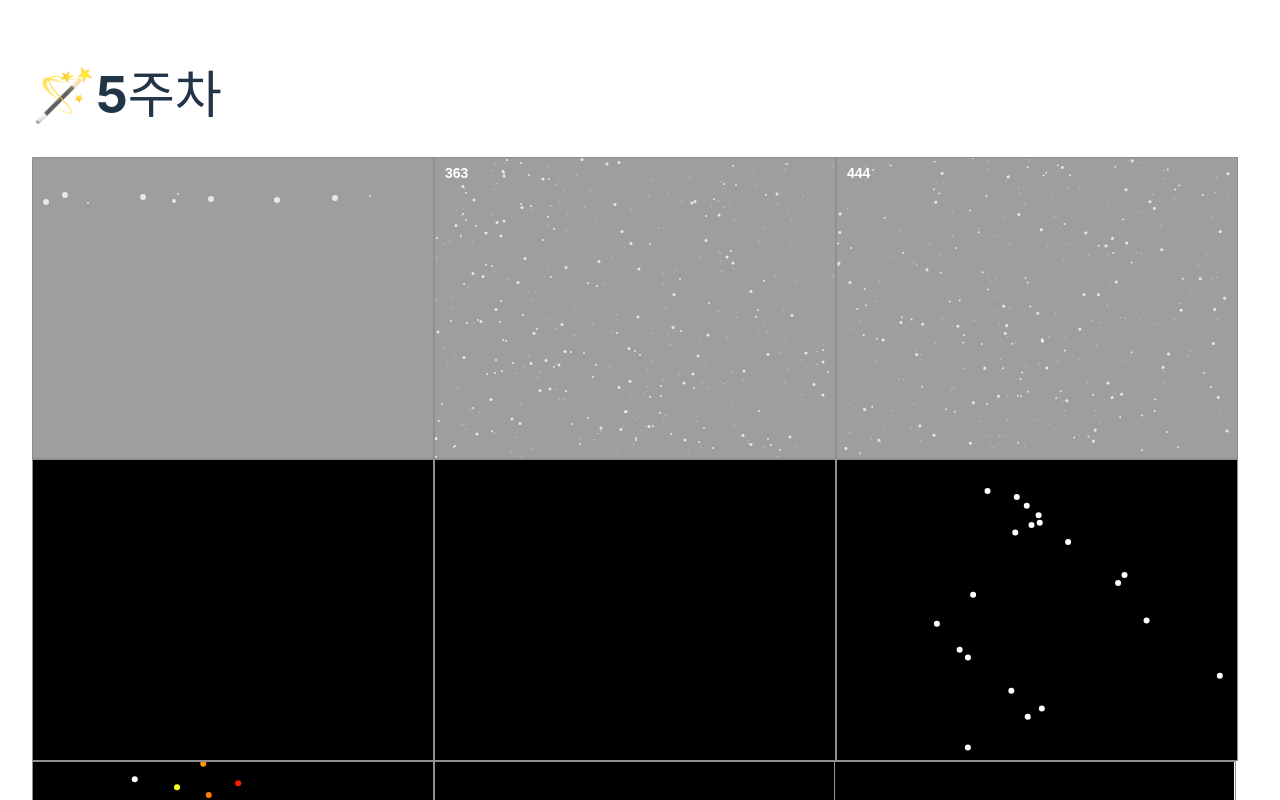
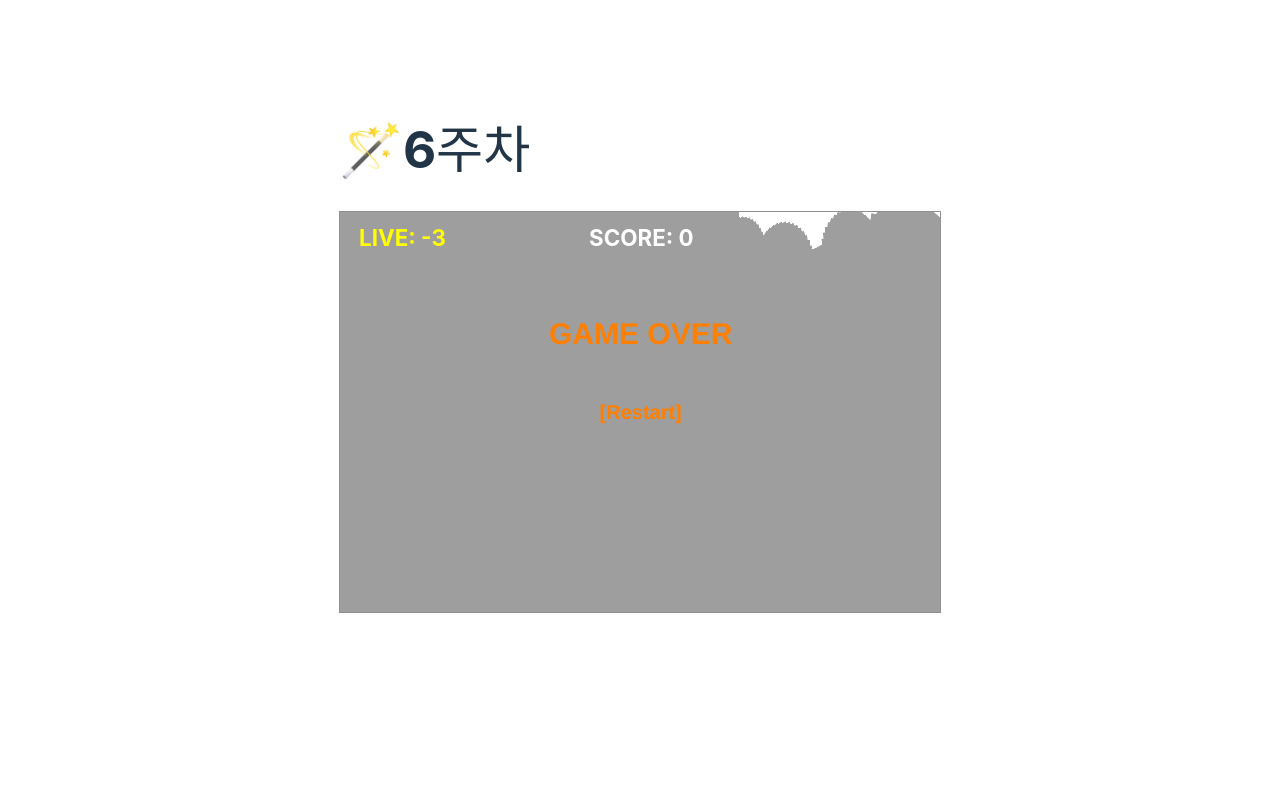
Before and after one commit to ksr0222/newCanvas, a React (Vite) app in the folder new-canvas/: page / in a window 1280 px wide. Shown: the top 800 px of the page. Built offline with nearby package versions, Linux system fonts and the light colour scheme; grey boxes are pictures that could not be loaded.

Commit message:
작업중

```diff
--- a/new-canvas/src/App.css
+++ b/new-canvas/src/App.css
@@ -112,13 +112,14 @@ h1 {
   font-family: Helvetica, sans-serif;
   font-size: 30px;
   cursor: default;
-  display: none;
+  font-weight: 600;
+  /* display: none; */
 }
 .game-over span {
   font-size: 20px;
   cursor: pointer;
   position: relative;
-  left: 50px;
+  /* left: 50px; */
 }
 .game-over span:hover {
   color: #ffd700;
--- a/new-canvas/src/App.tsx
+++ b/new-canvas/src/App.tsx
@@ -27,16 +27,16 @@ import "./App.css";
 // import DrawSquareObject from "./canvas/week4/DrawSquareObject";
 // import DrawImageObject from "./canvas/week4/DrawImageObject";
 // import ShootingCollisionCheck from "./canvas/week4/ShootingCollisionCheck";
-import Snowflake from "./canvas/week5/Snowflake";
-import RealSnowflake from "./canvas/week5/RealSnowflake";
-import WindSnowflake from "./canvas/week5/WindSnowflake";
-import Particles from "./canvas/week5/Particles";
-import SplashParticles from "./canvas/week5/SplashParticles";
-import SeveralParticles from "./canvas/week5/SeveralParticles";
-import GradientParticles from "./canvas/week5/GradientParticles";
-import AudioSpectrum from "./canvas/week5/AudioSpectrum";
-import AudioSpectrumBar from "./canvas/week5/AudioSpectrumBar";
-import GradientAudioSpectrumBar from "./canvas/week5/GradientAudioSpectrumBar";
+// import Snowflake from "./canvas/week5/Snowflake";
+// import RealSnowflake from "./canvas/week5/RealSnowflake";
+// import WindSnowflake from "./canvas/week5/WindSnowflake";
+// import Particles from "./canvas/week5/Particles";
+// import SplashParticles from "./canvas/week5/SplashParticles";
+// import SeveralParticles from "./canvas/week5/SeveralParticles";
+// import GradientParticles from "./canvas/week5/GradientParticles";
+// import AudioSpectrum from "./canvas/week5/AudioSpectrum";
+// import AudioSpectrumBar from "./canvas/week5/AudioSpectrumBar";
+// import GradientAudioSpectrumBar from "./canvas/week5/GradientAudioSpectrumBar";
 import Shooting from "./canvas/week6/Shooting";
 
 function App() {
@@ -76,7 +76,7 @@ function App() {
         <DrawImageObject />
         <ShootingCollisionCheck />
       </div> */}
-      <h1>🪄5주차</h1>
+      {/* <h1>🪄5주차</h1>
       <div className="wrap">
         <Snowflake />
         <RealSnowflake />
@@ -88,7 +88,7 @@ function App() {
         <AudioSpectrum />
         <AudioSpectrumBar />
         <GradientAudioSpectrumBar />
-      </div>
+      </div> */}
       <h1>🪄6주차</h1>
       <div className="wrap">
         <Shooting />
--- a/new-canvas/src/canvas/week6/Shooting.tsx
+++ b/new-canvas/src/canvas/week6/Shooting.tsx
@@ -1,4 +1,4 @@
-import { useEffect, useRef } from "react";
+import { useEffect, useRef, useState } from "react";
 
 interface Lasers {
   x: number;
@@ -23,9 +23,21 @@ const Shooting = () => {
   const keysDown: { [key: string]: boolean } = {};
   const lasers: Lasers[] = [];
   const laserTotal = 10;
+  const [score, setScore] = useState(0);
+  const [lives, setLives] = useState(2);
+  const [showGameOver, setShowGameOver] = useState(false);
+  const [gameOverSound] = useState(new Audio("src/sounds/game_over.wav"));
+  const [isGameOver, setIsGameOver] = useState(false);
 
   //Audio handling
   const toggleSound = () => {
+    if (isGameOver) {
+      if (isSoundOn.current) {
+        gameOverSound.pause();
+      } else {
+        gameOverSound.play();
+      }
+    } else {
       if (bgAudio.current) {
         if (isSoundOn.current) {
           bgAudio.current.pause();
@@ -34,6 +46,27 @@ const Shooting = () => {
         }
         isSoundOn.current = !isSoundOn.current; // Toggle the sound state
       }
+    }
+  };
+
+  const restartGame = () => {
+    setShowGameOver(false);
+    setLives(2); // 초기 생명 수
+    setScore(0); // 초기 점수
+
+    setIsGameOver(false);
+    // isGameOver = false;
+
+    if (bgAudio.current) {
+      if (isSoundOn.current) {
+        bgAudio.current.play();
+      } else {
+        bgAudio.current.pause();
+      }
+    }
+
+    gameOverSound.currentTime = 0;
+    gameOverSound.pause();
   };
 
   useEffect(() => {
@@ -98,8 +131,15 @@ const Shooting = () => {
     const hitexplodeSound = new Audio("src/sounds/explosion-02.wav");
     hitexplodeSound.volume = 0.5;
 
-    const score = 0;
-    let lives = 2;
+    if (bgAudio.current) {
+      bgAudio.current.volume = 0.5;
+    }
+
+    // let isGameOver = false;
+    // const gameOverSound = new Audio("src/sounds/game_over.wav");
+    gameOverSound.loop = true;
+    gameOverSound.volume = 0.25;
+    gameOverSound.load();
 
     //레이저 사운드 플레이
     const soundPlay = () => {
@@ -270,7 +310,7 @@ const Shooting = () => {
       const fw = fighterImage.width;
       const fh = fighterImage.height;
 
-      // fighter Collision
+      //fighter Collision
       if (
         (player.x > asteroid.x &&
           player.x < asteroid.x + aw &&
@@ -299,15 +339,15 @@ const Shooting = () => {
         explodeSound.load();
         explodeSound.play();
 
-        // 생명 수치 표시
-        if (lives <= 0) {
-          lives = 0;
-          // 게임 오버
-          // gameOver();
-        } else {
-          --lives;
+        if (lives > 0) {
+          setLives((prev) => {
+            const newLives = prev - 1;
+            if (newLives < 0) {
+              gameOver();
             }
-        // $("#lives").text(lives);
+            return newLives;
+          });
+        }
       }
 
       //laser Collision
@@ -324,7 +364,8 @@ const Shooting = () => {
             bool_hitexplosion = true;
             lasers.splice(i, 1);
             reset();
-            console.log("hit");
+            setScore((prev) => prev + 100);
+            // console.log("hit");
             hitexplodeSound.load();
             hitexplodeSound.play();
             // $("#score").text(Number($("#score").text()) + 100);
@@ -339,9 +380,32 @@ const Shooting = () => {
       player.y = canvas.height / 2;
     };
 
+    //게임 오버 화면
+    const gameOver = () => {
+      setIsGameOver(true);
+      bool_explode = false;
+
+      // Toggle sound off
+      if (bgAudio.current) {
+        bgAudio.current.pause();
+        bgAudio.current.currentTime = 0;
+      }
+
+      // Play game over sound if sound is on
+      if (isSoundOn.current) {
+        gameOverSound.currentTime = 0;
+        gameOverSound.play();
+      }
+
+      // Show game over screen
+      setShowGameOver(true); // 새로운 상태를 추가합니다.
+    };
+
     const animate = () => {
+      if (!isGameOver) {
         background.render();
         player.render();
+
         update();
 
         if (bool_laser) {
@@ -350,7 +414,7 @@ const Shooting = () => {
         }
 
         //비행기 폭발할 때 처리
-      if (bool_fighterexplosion === true) {
+        if (bool_fighterexplosion) {
           ctx.drawImage(fighterImage, (player.x += 1), player.y);
           if (player.x >= 50) {
             bool_fighterexplosion = false;
@@ -370,6 +434,9 @@ const Shooting = () => {
 
         if (bool_explode && bool_hitexplosion) {
           drawExplode();
+        }
+      } else {
+        return;
       }
 
       requestAnimationFrame(animate);
@@ -402,7 +469,7 @@ const Shooting = () => {
       document.removeEventListener("keydown", handleKeyDown);
       document.removeEventListener("keyup", handleKeyUp);
     };
-  }, [keysDown, lasers]);
+  }, []);
 
   return (
     <>
@@ -415,11 +482,21 @@ const Shooting = () => {
       </audio>
       <canvas ref={canvasRef}></canvas>
       <div className="lives">
-        LIVE: <span id="lives">0</span>
+        LIVE: <span>{lives}</span>
       </div>
       <div className="score">
-        SCORE: <span id="score">0</span>
+        SCORE: <span>{score}</span>
       </div>
+      {showGameOver && (
+        <div className="game-over" id="game-over">
+          GAME OVER
+          <p>
+            <span id="restart" onClick={restartGame}>
+              [Restart]
+            </span>
+          </p>
+        </div>
+      )}
     </>
   );
 };
```
Lines whose indentation alone changed are shown as unchanged.
